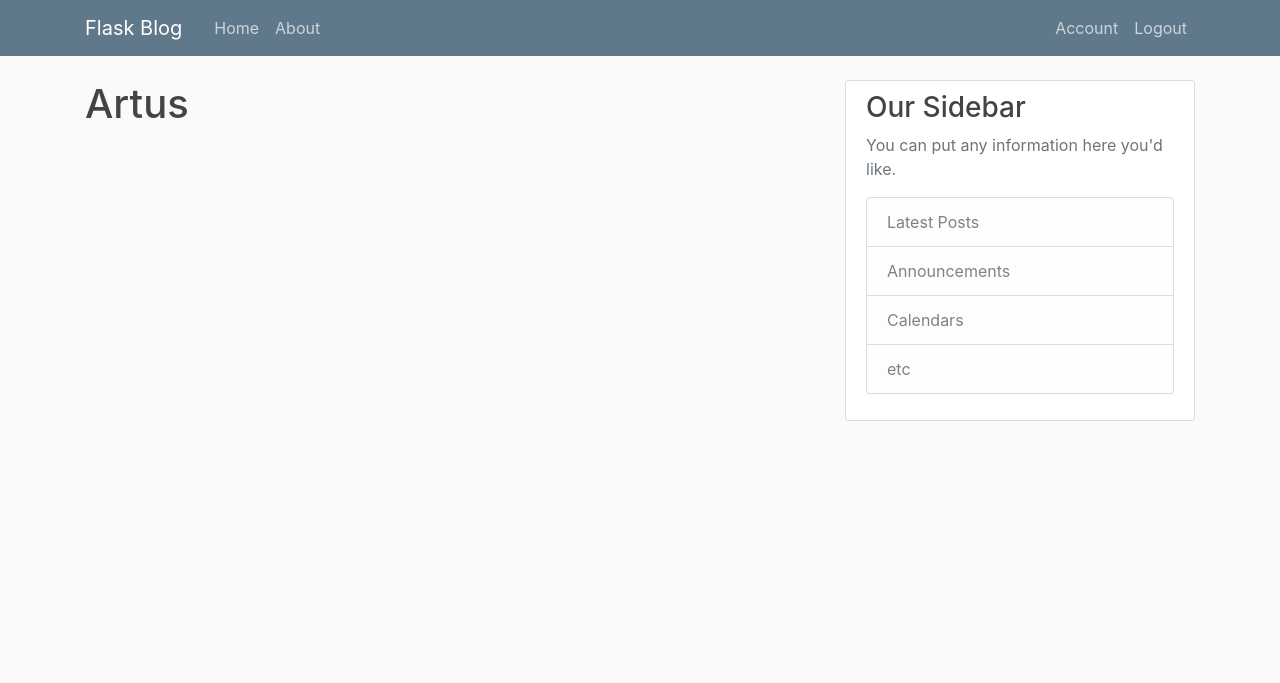
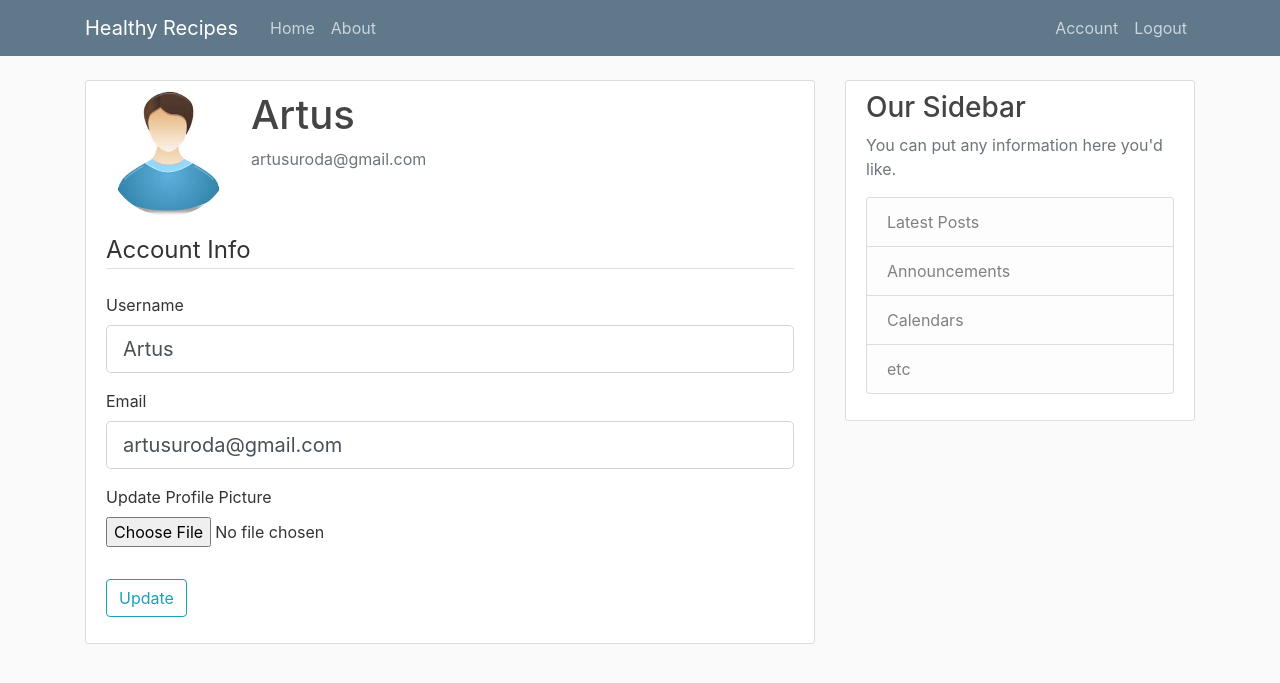
Before and after one commit to ArtusU/flaskblog, a Flask app: page /account in a window 1280 px wide. Shown: the top 683 px of the page. Run offline with Flask 2, Linux system fonts and the light colour scheme; a user stored in the database is signed in; some libraries are stand-ins or nearby versions.

Commit message:
picture file approval, FileField, FileAllowed

```diff
--- a/appblog/forms.py
+++ b/appblog/forms.py
@@ -1,4 +1,6 @@
 from flask_wtf import FlaskForm
+from flask_wtf.file import FileField, FileAllowed
+from flask_login import current_user
 from wtforms import StringField, PasswordField, SubmitField, BooleanField
 from wtforms.validators import DataRequired, Length, Email, EqualTo, ValidationError
 from appblog.models import User
@@ -31,3 +33,24 @@ class LoginForm(FlaskForm):
     password = PasswordField('Password', validators=[DataRequired()])
     remember = BooleanField('Remember Me')
     submit = SubmitField('Login')
+
+
+class UpdateAccountForm(FlaskForm):
+    username = StringField('Username',
+                           validators=[DataRequired(), Length(min=2, max=20)])
+    email = StringField('Email',
+                        validators=[DataRequired(), Email()])
+    picture = FileField('Update Profile Picture', validators=[FileAllowed(['jpg', 'png'])])
+    submit = SubmitField('Update')
+
+    def validate_username(self, username):
+        if username.data != current_user.username:
+            user = User.query.filter_by(username=username.data).first()
+            if user:
+                raise ValidationError('That username is taken. Please choose a different one.')
+
+    def validate_email(self, email):
+        if email.data != current_user.email:
+            user = User.query.filter_by(email=email.data).first()
+            if user:
+                raise ValidationError('That email is taken. Please choose a different one.')
--- a/appblog/routes.py
+++ b/appblog/routes.py
@@ -1,6 +1,6 @@
 from flask import render_template, url_for, flash, redirect, request
 from appblog import app, db, bcrypt
-from appblog.forms import RegistrationForm, LoginForm
+from appblog.forms import RegistrationForm, LoginForm, UpdateAccountForm
 from appblog.models import User, Post
 from flask_login import login_user, current_user, logout_user, login_required
 
@@ -67,7 +67,18 @@ def logout():
     return redirect(url_for('home'))
 
 
-@app.route("/account")
+@app.route("/account", methods=['GET', 'POST'])
 @login_required
 def account():
-    return render_template('account.html', title='Account')
+    form = UpdateAccountForm()
+    if form.validate_on_submit():
+        current_user.username = form.username.data
+        current_user.email = form.email.data
+        db.session.commit()
+        flash('Your account has been updated!', 'success')
+        return redirect(url_for('account'))
+    elif request.method == 'GET':
+        form.username.data = current_user.username
+        form.email.data = current_user.email
+    image_file = url_for('static', filename='profile_pics/' + current_user.image_file)
+    return render_template('account.html', title='Account', image_file=image_file, form=form)
--- a/appblog/templates/account.html
+++ b/appblog/templates/account.html
@@ -1,4 +1,57 @@
 {% extends "layout.html" %}
 {% block content %}
-    <h1>{{ current_user.username }}</h1>
+    <div class="content-section">
+        <div class="media">
+            <img class="rounded-circle account-img" src="{{ image_file }}">
+            <div class="media-body">
+                <h2 class="account-heading">{{ current_user.username }}</h2>
+                <p class="text-secondary">{{ current_user.email }}</p>
+            </div>
+        </div>
+            <form method="POST" action="" enctype="multipart/form-data">
+                {{ form.hidden_tag() }}
+                <fieldset class="form-group">
+                    <legend class="border-bottom mb-4">Account Info</legend>
+                    <div class="form-group">
+                        {{ form.username.label(class="form-control-label") }}
+
+                        {% if form.username.errors %}
+                            {{ form.username(class="form-control form-control-lg is-invalid") }}
+                            <div class="invalid-feedback">
+                                {% for error in form.username.errors %}
+                                    <span>{{ error }}</span>
+                                {% endfor %}
+                            </div>
+                        {% else %}
+                            {{ form.username(class="form-control form-control-lg") }}
+                        {% endif %}
+                    </div>
+                    <div class="form-group">
+                        {{ form.email.label(class="form-control-label") }}
+                        {% if form.email.errors %}
+                            {{ form.email(class="form-control form-control-lg is-invalid") }}
+                            <div class="invalid-feedback">
+                                {% for error in form.email.errors %}
+                                    <span>{{ error }}</span>
+                                {% endfor %}
+                            </div>
+                        {% else %}
+                            {{ form.email(class="form-control form-control-lg") }}
+                        {% endif %}
+                    </div>
+                    <div class="form-group">
+                        {{ form.picture.label() }}
+                        {{ form.picture(class="form-control-file") }}
+                        {% if form.picture.errors %}
+                            {% for error in form.picture.errors %}
+                                <span class="text-danger">{{ error }}</span></br>
+                            {% endfor %}
+                        {% endif %}
+                    </div>
+                </fieldset>
+                <div class="form-group">
+                    {{ form.submit(class="btn btn-outline-info") }}
+                </div>
+            </form>
+    </div>
 {% endblock content %}
--- a/appblog/templates/layout.html
+++ b/appblog/templates/layout.html
@@ -20,7 +20,7 @@
     <header class="site-header">
         <nav class="navbar navbar-expand-md navbar-dark bg-steel fixed-top">
           <div class="container">
-            <a class="navbar-brand mr-4" href="/">Flask Blog</a>
+            <a class="navbar-brand mr-4" href="/">Healthy Recipes</a>
             <button class="navbar-toggler" type="button" data-toggle="collapse" data-target="#navbarToggle" aria-controls="navbarToggle" aria-expanded="false" aria-label="Toggle navigation">
               <span class="navbar-toggler-icon"></span>
             </button>
```
Also changed, not shown: appblog/site.db, appblog/static/profile_pics/default.jpg (added), appblog/static/profile_pics/default.png (added).
